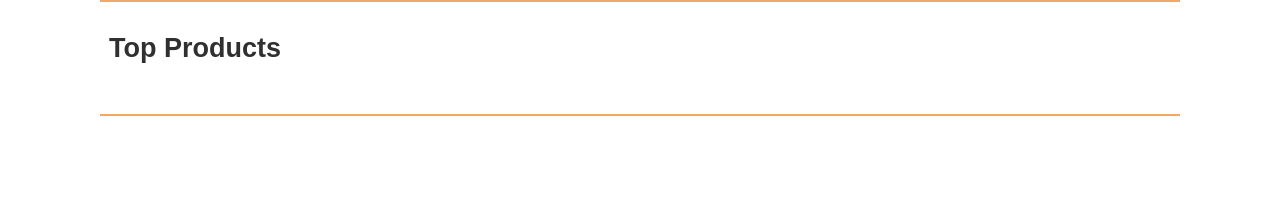
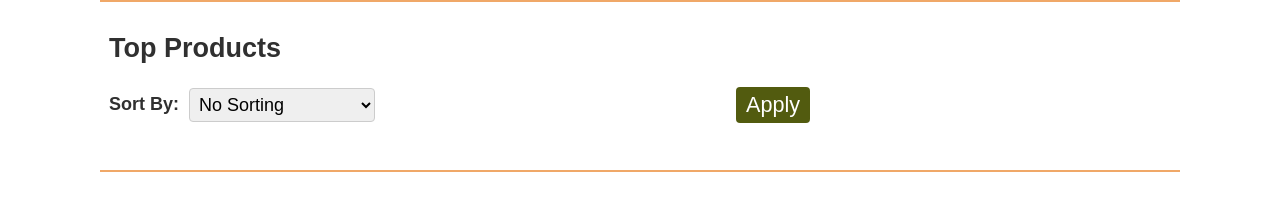
Before and after one commit to Kiktamo/sleepoutside-v3, a website: page src/product-list/index.html in a window 1280 px wide. Drawn offline with Linux system fonts and the light colour scheme.

Commit message:
add sort controller

```diff
--- a/src/css/style.css
+++ b/src/css/style.css
@@ -393,3 +393,42 @@ footer {
 .category-list figcaption {
   text-align: center;
 }
+
+/* Styles for the sort controller */
+.sort-controller {
+  display: flex;
+  align-items: center;
+  margin-bottom: 20px;
+}
+
+.sort-controller label {
+  margin-right: 10px;
+  font-weight: bold;
+}
+
+.sort-controller select {
+  padding: 5px;
+  border: 1px solid #ccc;
+  border-radius: 4px;
+  font-size: 18px;
+}
+
+.sort-controller button {
+  padding: 5px 10px;
+  background-color: var(
+    --secondary-color
+  ); /* Match your design's secondary color */
+  color: white;
+  border: none;
+  border-radius: 4px;
+  cursor: pointer;
+}
+
+/* Styling for hover and active states of the button */
+.sort-controller button:hover {
+  background-color: #0056b3; /* Adjust the hover color */
+}
+
+.sort-controller button:active {
+  background-color: #003d80; /* Adjust the active color */
+}
--- a/src/product-list/index.html
+++ b/src/product-list/index.html
@@ -13,6 +13,19 @@
     <main class="divider">
       <section class="products">
         <h2>Top Products <span id="productType"></span></h2>
+
+        <div class="sort-controller">
+          <label for="sort-select">Sort By:</label>
+          <select id="sort-select">
+            <option value="">No Sorting</option>
+            <option value="name_asc">Name</option>
+            <option value="brand_asc">Brand</option>
+            <option value="price_asc">Price (Ascending)</option>
+            <option value="price_desc">Price (Descending)</option>
+          </select>
+          <button id="apply-sort">Apply</button>
+        </div>
+
         <ul class="product-list"></ul>
       </section>
     </main>
```
